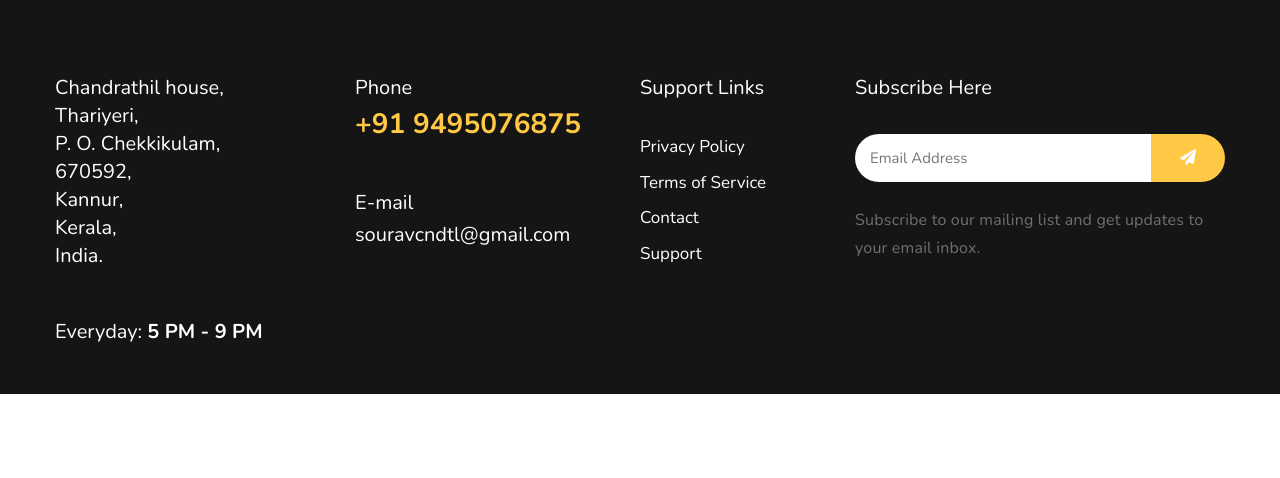
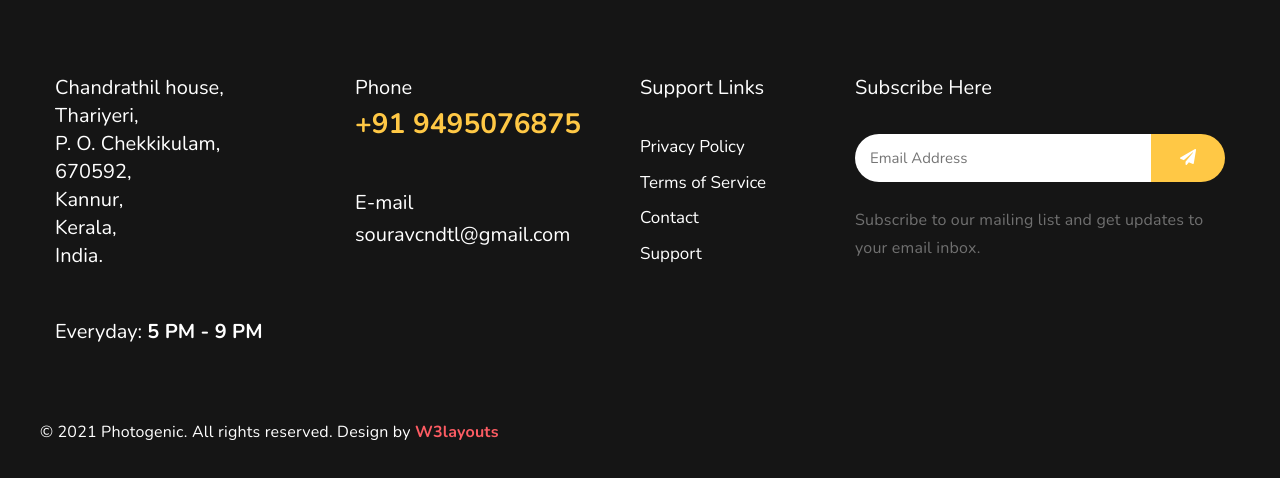
Before and after one commit to KSourav323/mywebsite, a plain HTML site: page index.html in a window 1280 px wide. Shown: the part 3808-4286 px from the top of the page. Before the commit the page ends 4202 px from the top, so only its background shows below. Drawn offline with nearby package versions, Linux system fonts and the light colour scheme.

Commit message:
Update index.html

```diff
--- a/index.html
+++ b/index.html
@@ -467,7 +467,11 @@
                         </form>
                         <p>Subscribe to our mailing list and get updates to your email inbox.</p>
                     </div>
-
+                    <div class="w3l-copyright text-center mt-lg-5 mt-sm-4 pt-md-4 pt-3">
+                    <p class="copy-footer-29">© 2021 Photogenic. All rights reserved. Design by <a
+                            href="https://w3layouts.com/" target="_blank">
+                            W3layouts</a></p>
+                </div>
 
                 </div>
             </div>
```
